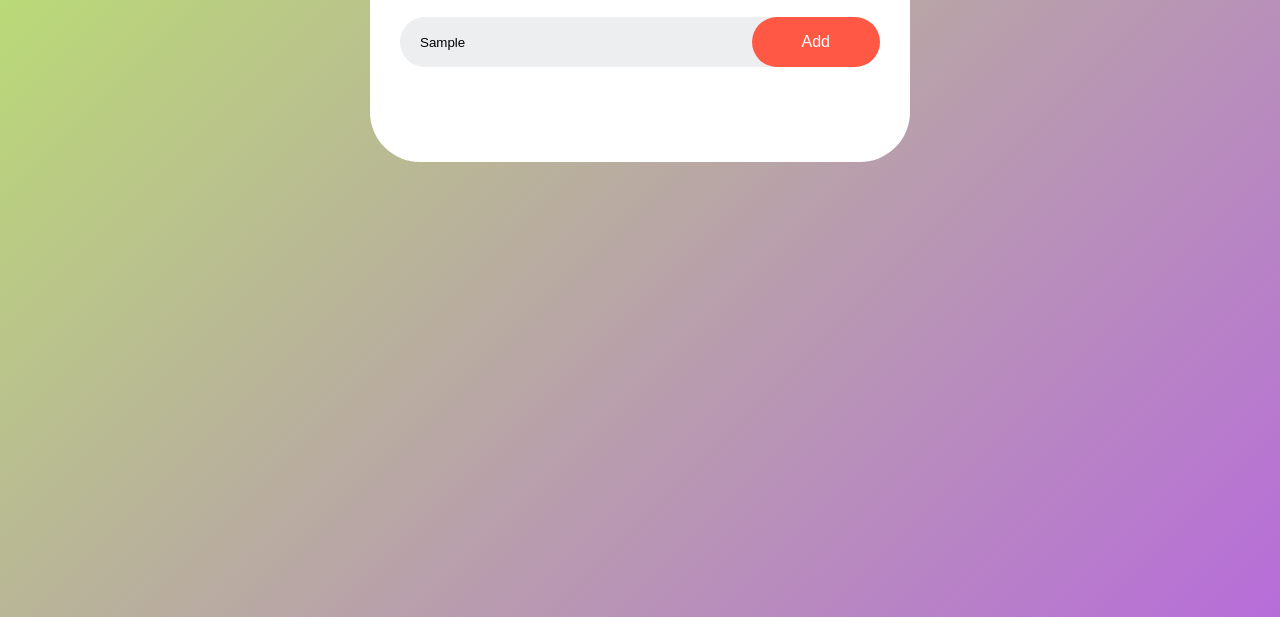
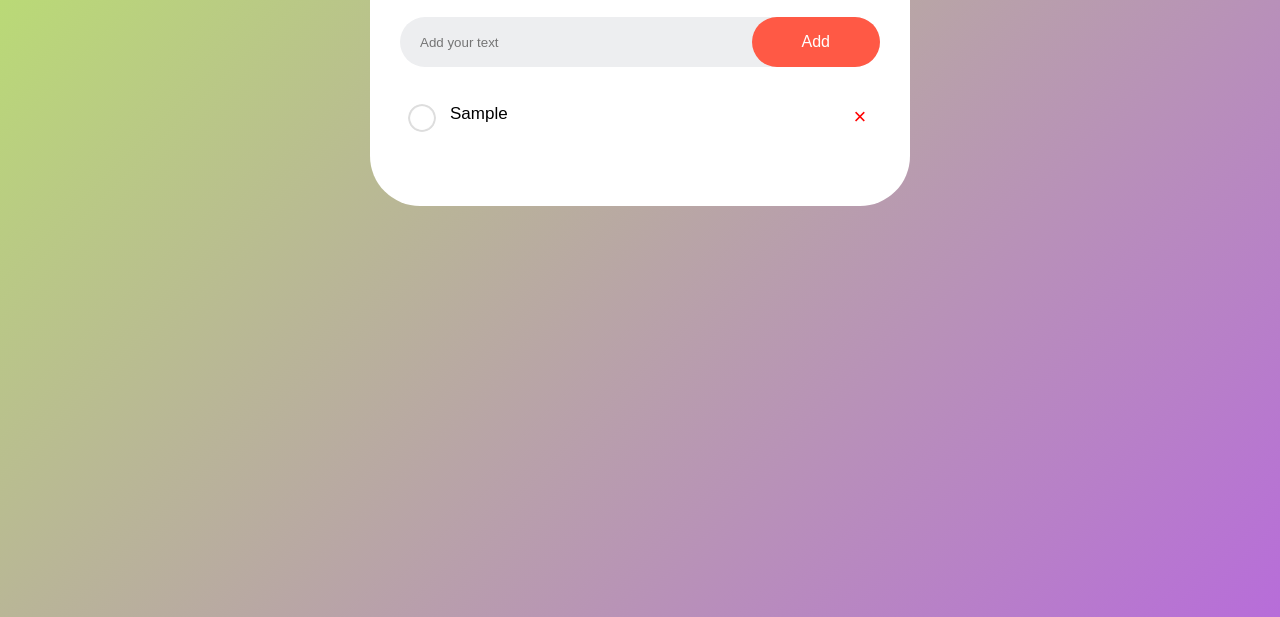
Before and after one commit to Quantumdevlpr/30-Days-30-PROJECTS, a plain HTML site: page DAY-2/index.html in a window 1280 px wide. Both pictures are taken after typing "Sample" into the empty fields and a click on the button "Add". Shown: the part 183-800 px from the top of the page. Drawn offline with Linux system fonts and the light colour scheme.

Commit message:
FinalCommit

```diff
--- a/DAY-2/index.html
+++ b/DAY-2/index.html
@@ -12,14 +12,15 @@
         <h2>To-Do List <img src="images/icon.png" alt=""></h2>
         <div class="row">
             <input type="text" id="input-box" placeholder = "Add your text">
-            <button>Add</button>
+            <button onclick="addTask()">Add</button>
         </div>
-        <ul id="list-containe">
+        <ul id="list-container">
             <!-- <li class="chec">Task 1</li>
             <li>Task 2</li>
             <li>Task 3</li> -->
         </ul>
     </div>
 </div>
+<script src="script.js"></script>
 </body>
 </html>
--- a/DAY-2/script.js
+++ b/DAY-2/script.js
@@ -0,0 +1,40 @@
+const inputBox = document.getElementById("input-box");
+const listContainer = document.getElementById("list-container");
+
+function addTask(){
+    if (inputBox.value === '') {
+        alert("You must write something")
+    }
+    else{
+        let li = document.createElement("li");
+        li.innerHTML = inputBox.value;
+        listContainer.appendChild(li);
+        let span = document.createElement("span");
+        span.innerHTML = "\u00d7";
+        li.appendChild(span);
+    }
+    inputBox.value = "";
+    saveData();
+}
+
+listContainer.addEventListener("click" , function(e){
+    if (e.target.tagName === "LI") {
+        e.target.classList.toggle("checked");
+        saveData();
+
+    }
+    else if (e.target.tagName === "SPAN") {
+        e.target.parentElement.remove();
+        saveData();
+
+    }
+},false);
+
+function saveData(){
+    localStorage.setItem("data",listContainer.innerHTML);
+}
+
+function showTask(){
+    listContainer.innerHTML = localStorage.getItem("data");
+}
+showTask();
--- a/DAY-2/style.css
+++ b/DAY-2/style.css
@@ -86,3 +86,18 @@ ul li.checked{
 ul li.checked::before{
     background-image: url(images/checked.png);
 }
+ul li span{
+    position: absolute;
+    right: 0;
+    top: 5px;
+    width: 40px;
+    height: 40px;
+    font-size: 22px ;
+    color: red;
+    line-height: 40px;
+    text-align: center;
+    border-radius: 40%;
+}
+ul li span:hover{
+    background: #555;
+}
```
